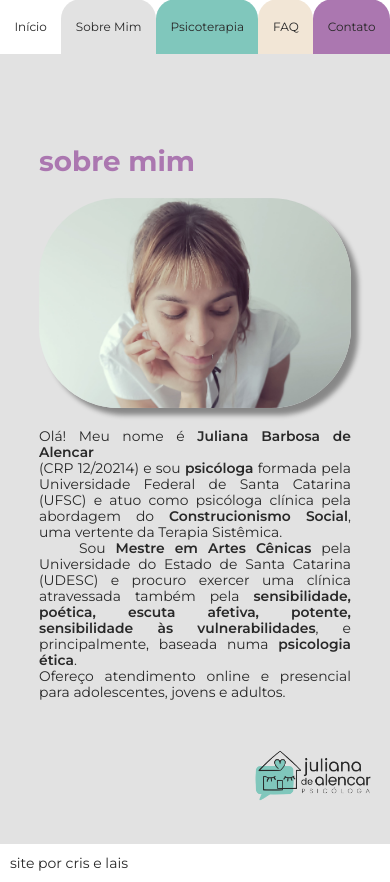
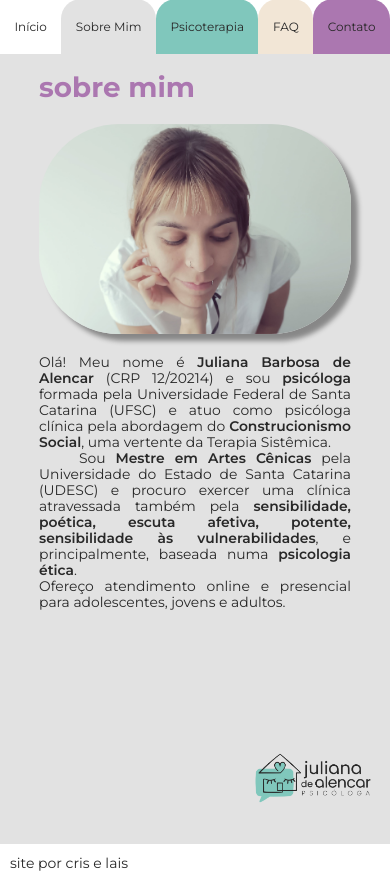
Before and after one commit to psijudealencar/judealencar, a React (Vite) app: page /sobre-mim in a window 390 px wide. Built offline with nearby package versions, Linux system fonts and the light colour scheme.

Commit message:
mobile new layout

```diff
--- a/src/main.jsx
+++ b/src/main.jsx
@@ -15,6 +15,7 @@ ReactDOM.createRoot(document.getElementById('root')).render(
       <ThemeProvider theme={theme}>
         <GlobalStyles />
         <Header />
+        <div style={{height: "5rem"}}/>
         <App />
       </ThemeProvider>
     </BrowserRouter>
--- a/src/pages/AboutMe/index.jsx
+++ b/src/pages/AboutMe/index.jsx
@@ -8,6 +8,7 @@ export function AboutMe() {
   return (
     <Container id="sobre-mim">
       <motion.div
+      className="grid-wrapper"
         initial={{ opacity: 0, width: 0 }}
         animate={{ opacity: 1, width: "100%" }}
         exit={{
@@ -25,7 +26,7 @@ export function AboutMe() {
           />
           <div className="about">
             <p>
-              Olá! Meu nome é <span>Juliana Barbosa de Alencar</span> <br />{" "}
+              Olá! Meu nome é <span>Juliana Barbosa de Alencar</span>{" "}
               <Link
                 target="_blank"
                 to="http://www.cadastro.cfp.org.br/visualizar.html?profissional=tsOqVp%2FWVCkj4LWJQG%2BXVZPJmYH2OIVS2NfhBvbpWyw%3D"
--- a/src/pages/AboutMe/styles.js
+++ b/src/pages/AboutMe/styles.js
@@ -1,18 +1,22 @@
 import styled from "styled-components";
 
 export const Container = styled.div`
-    height: 100dvh;
+    height: calc(100dvh - 5rem);
 
     position: relative;
     padding-inline: 10%;
     background: ${({ theme }) => theme.COLORS.GREY};
 
-    display: grid;
-    place-content: center;
+    font-family: ${({ theme }) => theme.FONTS.MAIN_FONT};
+    font-size: clamp(1rem, calc(1rem + 1vw), 2rem);
+    text-align: justify;
 
-    font-family: ${({ theme }) => theme.FONTS.MAIN_FONT};
-    font-size: clamp(1.2rem, calc(1rem + 1vw), 2rem);
-    text-align: justify;
+    .grid-wrapper {
+        padding-top: 2rem;
+        display: grid;
+        grid-template-rows: max-content 1fr;
+        gap: 2rem;
+    }
 
     .title {
         color: ${({ theme }) => theme.COLORS.PURPLE};
@@ -21,11 +25,11 @@ export const Container = styled.div`
     }
 
     .profile-pic {
-        margin: 2rem 0;
         object-fit: cover;
         border-radius: 8rem;
         box-shadow: .7rem .7rem .5rem rgba(0, 0, 0, 0.4);
         height: auto;
+        margin-bottom: 2rem;
     }
 
     span {
@@ -34,6 +38,8 @@ export const Container = styled.div`
 
     /* Desktop */
     @media (min-width: 600px) {
+        display: grid;
+        place-content: center;
         .title {
             font-size: clamp( 3rem, calc(2rem + 2vw), 5rem);
         }
--- a/src/pages/Contact/styles.js
+++ b/src/pages/Contact/styles.js
@@ -2,7 +2,7 @@ import styled from "styled-components";
 
 export const Container = styled.div`
   .content {
-    height: 100dvh;
+    height: calc(100dvh - 5rem);
 
     background: ${({ theme }) => theme.COLORS.PURPLE};
     font-family: ${({ theme }) => theme.FONTS.MAIN_FONT};
@@ -22,10 +22,6 @@ export const Container = styled.div`
       justify-content: center;
       align-items: center;
       gap: 1rem;
-    }
-
-    .logoGreen {
-      margin-top: 7vh;
     }
 
     span {
@@ -78,7 +74,7 @@ export const Container = styled.div`
     }
 
     iframe {
-      min-height: 30rem;
+      min-height: 20rem;
       border-radius: 4rem;
       border-style: none;
       min-width: 100%;
--- a/src/pages/FAQ/index.jsx
+++ b/src/pages/FAQ/index.jsx
@@ -35,6 +35,7 @@ export function FAQ() {
   return (
     <Container id='faq'>
       <motion.div
+      className='grid-wrapper'
         initial={{ opacity: 0, width: 0 }}
         animate={{ opacity: 1, width: "100%" }}
         exit={{ opacity: 0, x: window.innerWidth, transition: { duration: 0.1 } }}
--- a/src/pages/FAQ/styles.js
+++ b/src/pages/FAQ/styles.js
@@ -10,16 +10,17 @@ const scaleUpCenter = keyframes`
 `;
 
 export const Container = styled.div`
-  height: 100dvh;
+  height: calc(100dvh - 5rem);
 
   position: relative;
   background: ${({ theme }) => theme.COLORS.CREAM};
   display: flex;
   flex-direction: column;
-  justify-content: center;
   padding-inline: 10%;
 
   .title {
+    padding-top: 2rem;
+    padding-bottom: 2rem;
     font-family: ${({ theme }) => theme.FONTS.INNER_FONT};
     color: ${({ theme }) => theme.COLORS.GREEN};
     font-size: clamp(2rem, calc(2rem + 2vw), 3rem);
@@ -30,14 +31,12 @@ export const Container = styled.div`
 
   .flex-wrapper {
     display: grid;
-    margin: 2rem 0;
   }
 
   .flex-wrapper ul {
     display: grid;
     grid-template-columns: repeat(2, 1fr);
     gap: 2rem;
-    margin-right: auto;
     margin-bottom: 2rem;
 
     li {
@@ -157,6 +156,8 @@ export const Container = styled.div`
 
   /* Desktop */
   @media (min-width: 600px) {
+    justify-content: center;
+
     .flex-wrapper {
       grid-template-columns: repeat(2, 1fr);
       column-gap: 5%;
@@ -170,8 +171,6 @@ export const Container = styled.div`
     .title {
       font-size: clamp(3rem, calc(2rem + 2vw), 5rem);
 
-      position: absolute;
-      top: 15rem;
       max-width: max-content;
     }
 
--- a/src/pages/Home/styles.js
+++ b/src/pages/Home/styles.js
@@ -2,7 +2,7 @@ import styled from "styled-components";
 
 export const Container = styled.div`
     .content {
-    height: 100dvh;
+    height: calc(100dvh - 5rem);
 
     position: relative;
     background: ${({ theme }) => theme.COLORS.CREAM};
@@ -18,12 +18,12 @@ export const Container = styled.div`
     }
 
     .top {
-        height: 12vh;
+        height: 5vh;
         top: 0;
     }
 
     .bottom {
-        height: 7vh;
+        height: 5vh;
         bottom: 0;
     }
 
--- a/src/pages/Services/index.jsx
+++ b/src/pages/Services/index.jsx
@@ -17,7 +17,7 @@ export function Services() {
         animate={{ opacity: 1, width: "100%" }}
         exit={{ opacity: 0, x: window.innerWidth, transition: { duration: 0.1 } }}
       >
-        <h1 className="title">sobre a psicoterapia</h1>
+      <h1 className="title">sobre a psicoterapia</h1>
         <div className="flex-wrapper">
           <figure>
             <img
--- a/src/pages/Services/styles.js
+++ b/src/pages/Services/styles.js
@@ -1,13 +1,13 @@
 import styled from "styled-components";
 
 export const Container = styled.div`
-  height: 100dvh;
+  height: calc(100dvh - 5rem);
 
   position: relative;
   background: ${({ theme }) => theme.COLORS.GREEN};
   padding-inline: 10%;
   display: grid;
-  place-content: center;
+  padding-top: 2rem;
 
   .title {
     font-family: ${({ theme }) => theme.FONTS.MAIN_FONT};
@@ -18,7 +18,7 @@ export const Container = styled.div`
   }
 
   .flex-wrapper {
-    margin-top: 15%;
+    margin-top: 10%;
     display: flex;
     flex-wrap: wrap;
     align-items: center;
@@ -44,10 +44,9 @@ export const Container = styled.div`
 
   /* Desktop */
   @media (min-width: 600px) {
+    align-items: center;
+
     .title {
-      position: relative;
-      top: -10rem;
-      left: -10rem;
       max-width: max-content;
       font-size: clamp(3rem, calc(2rem + 2vw), 5rem);
     }
```
